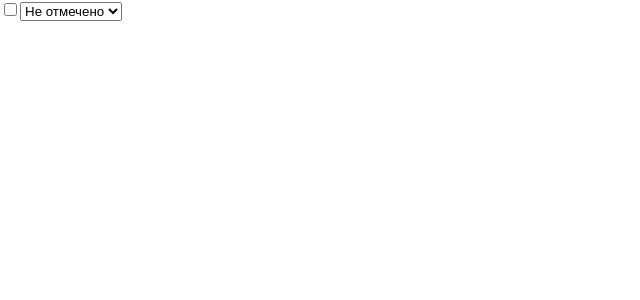
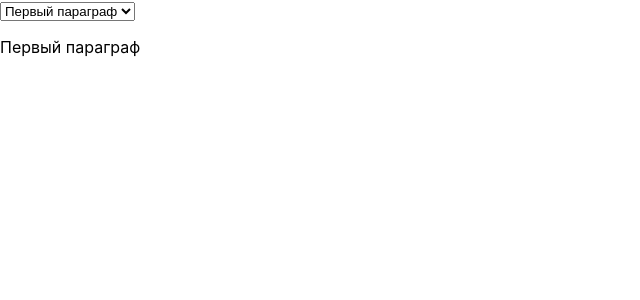
Before and after one commit to IrshakAnna-Mariia/LearnReact, a React (Create React App) app in the folder lesson_6/: page / in a window 1280 px wide. Shown: the top 300 px of the page, without its empty margins (0-640 px from the left). Built offline with nearby package versions, Linux system fonts and the light colour scheme.

Commit message:
Lesson_6. Task 10

```diff
--- a/lesson_6/src/App.js
+++ b/lesson_6/src/App.js
@@ -1,30 +1,17 @@
 import { useState } from 'react';
 
 function App() {
-  const [isChecked, setIsChecked] = useState(false);
+  const [texts] = useState(['Первый параграф', 'Второй параграф', 'Третий параграф']);
+  const [currentText, setCurrentText] = useState(texts[0]);
 
-  const handleChangeChecked = ({target: {value}}) => {
-    switch (value) {
-      case 'Отмечено':
-        setIsChecked(true);
-        break;
-      case 'Не отмечено':
-        setIsChecked(false)
-        break;
-
-      default:
-        setIsChecked(prevCheck => !prevCheck)
-        break;
-    }
-  };
+  const handleChangeText = ({target: {value}}) => setCurrentText(value);
 
   return (
     <div >
-      <input type='checkbox' checked={isChecked} onChange={handleChangeChecked}/>
-      <select value={isChecked ? 'Отмечено' : 'Не отмечено'} onChange={handleChangeChecked} >
-        <option>Не отмечено</option>
-        <option>Отмечено</option>
+      <select onChange={handleChangeText} >
+        {texts.map(item => <option key={item} >{item}</option>)}
       </select>
+      <p>{currentText}</p>
     </div>
   );
 }
```
